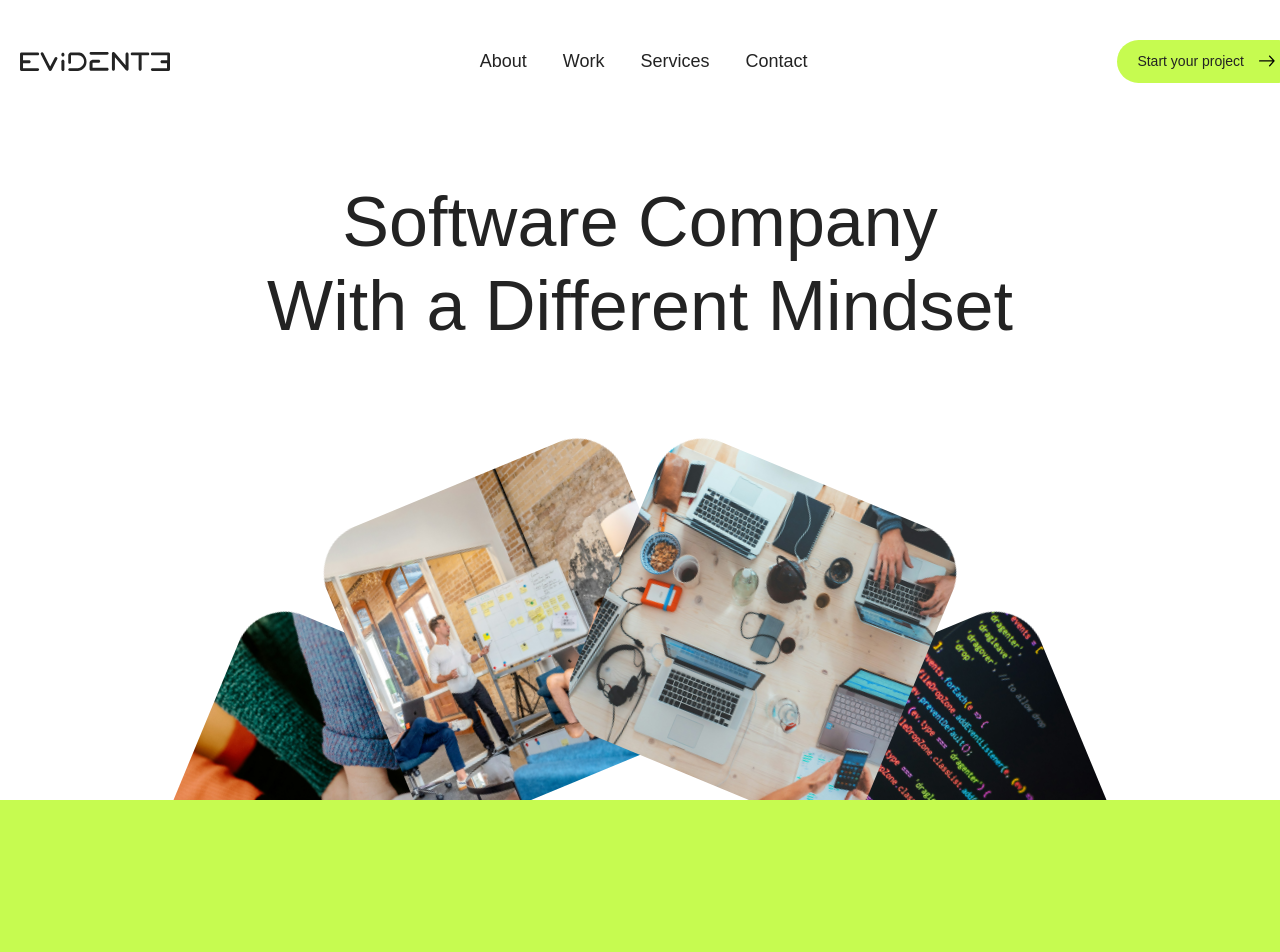
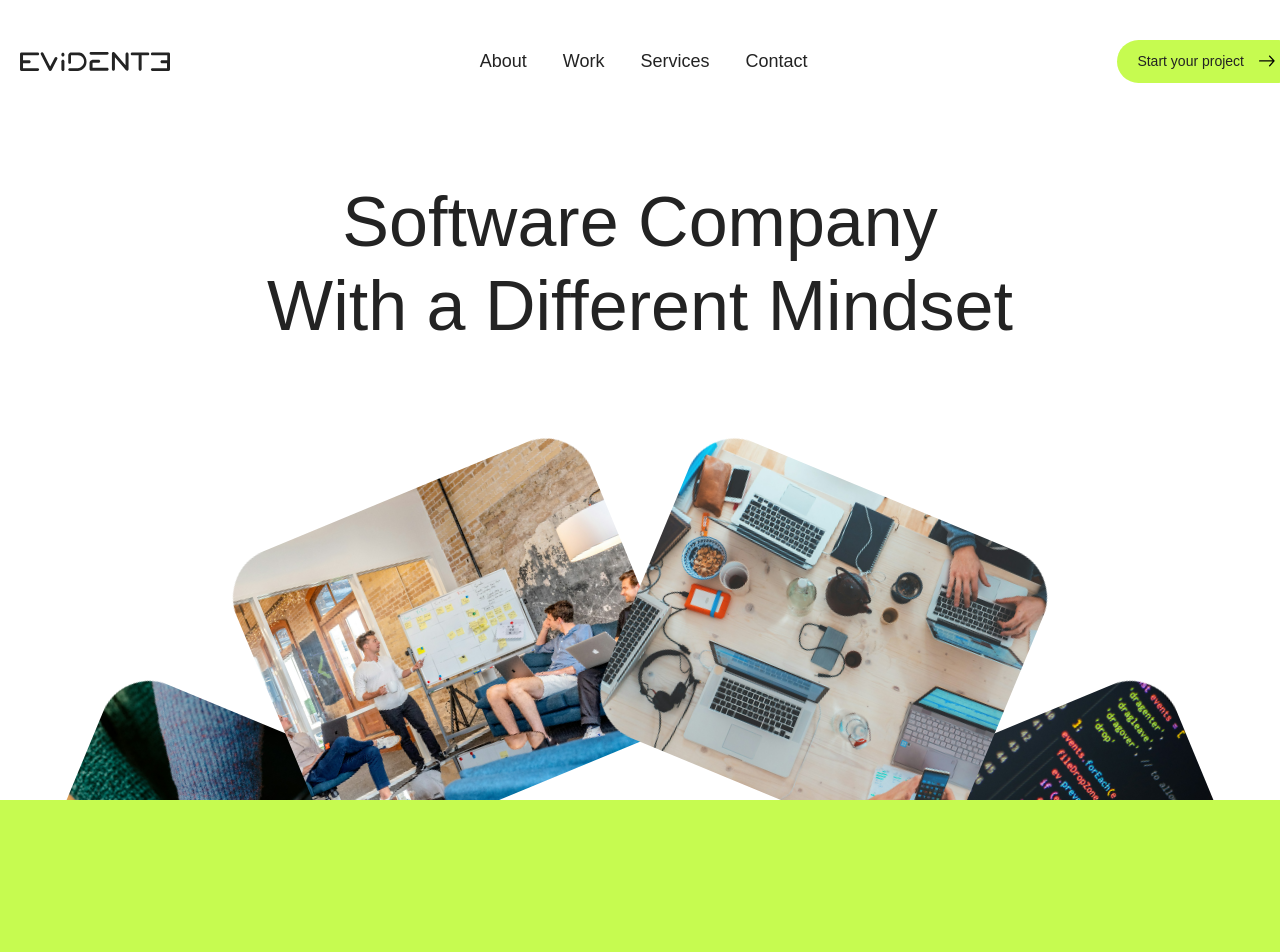
Before and after one commit to petar-simeta/evidente-website, a Next.js app: page / in a window 1280 px wide. Shown: the top 952 px of the page. Built offline with nearby package versions, Linux system fonts and the light colour scheme; a web font is replaced by a local one.

Commit message:
changes to image carousel in hero

```diff
--- a/app/page.module.scss
+++ b/app/page.module.scss
@@ -151,10 +151,10 @@
       .imageInner {
         position: relative;
         height: 25vw;
-        width: 25vw;
+        width: 30vw;
         border-radius: 50px;
         overflow: hidden;
-        transform-origin: 50% 150%;
+        transform-origin: 50% 200%;
 
         .imageInnerInner {
           position: absolute;
```
